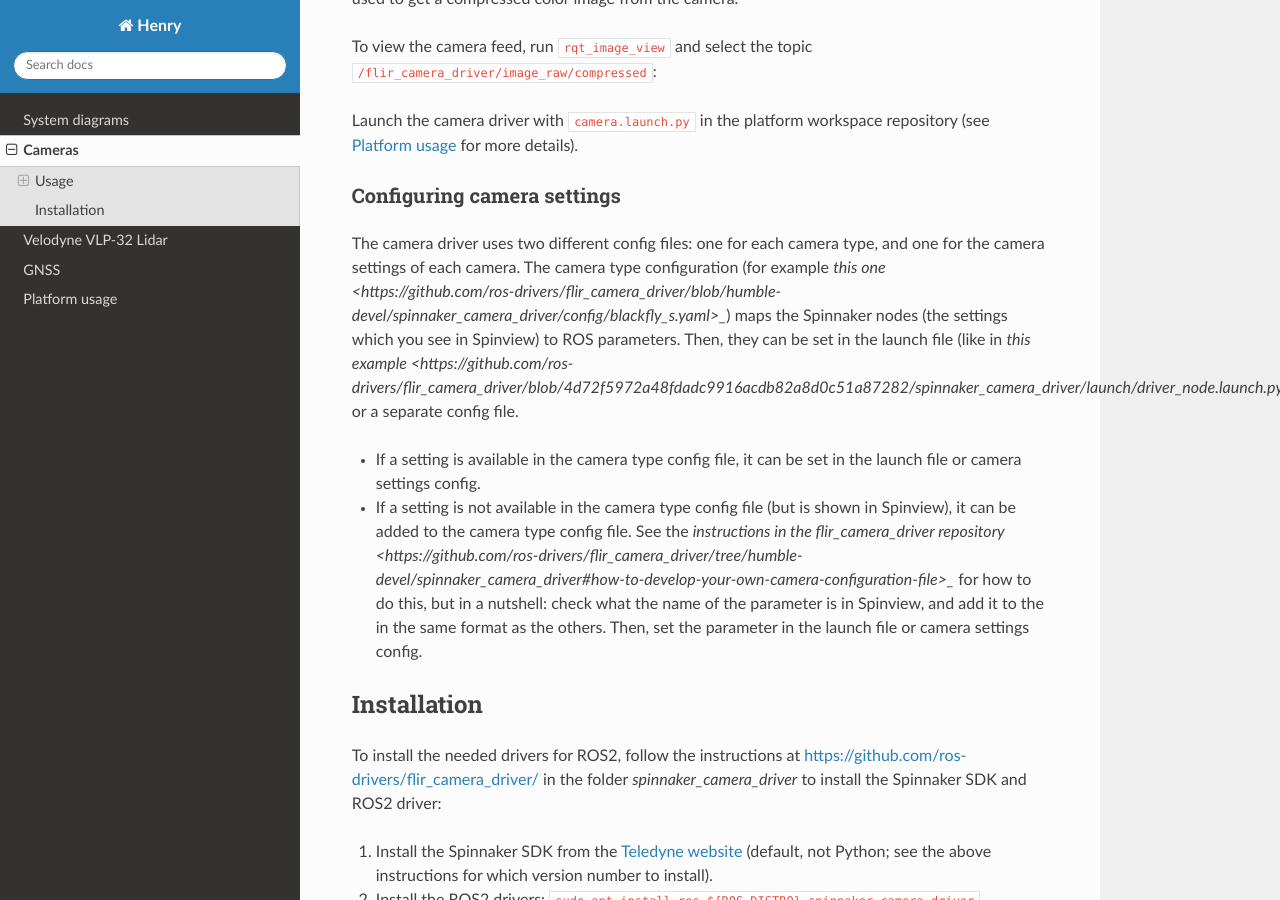
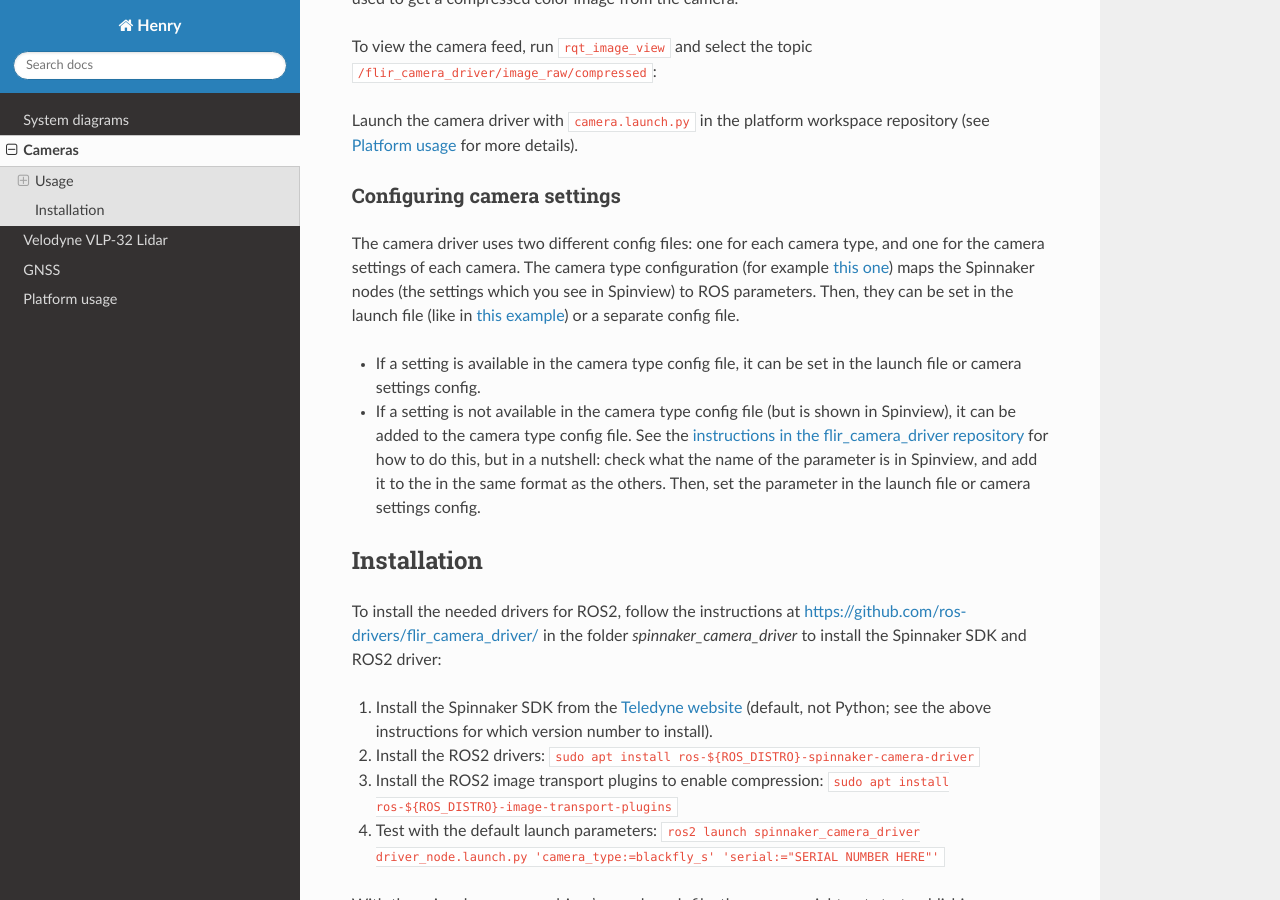
Before and after one commit to autonomymobilitylab/HenryRTD, a Sphinx documentation site: the page built from docs/source/cameras.rst, in a window 1280 px wide and 900 px high, scrolled down 447 px. Built offline with Sphinx 7.4.7 and the Read the Docs theme 3.1.0, drawn with Linux system fonts in a browser that asks for light colours.

```diff
--- a/docs/source/cameras.rst
+++ b/docs/source/cameras.rst
@@ -28,11 +28,11 @@ Configuring camera settings
 ---------------------------
 
 The camera driver uses two different config files: one for each camera type, and one for the camera settings of each camera.
-The camera type configuration (for example `this one <https://github.com/ros-drivers/flir_camera_driver/blob/humble-devel/spinnaker_camera_driver/config/blackfly_s.yaml>_`) maps the Spinnaker nodes (the settings which you see in Spinview) to ROS parameters.
-Then, they can be set in the launch file (like in `this example <https://github.com/ros-drivers/flir_camera_driver/blob/4d72f5972a48fdadc9916acdb82a8d0c51a87282/spinnaker_camera_driver/launch/driver_node.launch.py#L26>_`) or a separate config file.
+The camera type configuration (for example `this one <https://github.com/ros-drivers/flir_camera_driver/blob/humble-devel/spinnaker_camera_driver/config/blackfly_s.yaml>`_) maps the Spinnaker nodes (the settings which you see in Spinview) to ROS parameters.
+Then, they can be set in the launch file (like in `this example <https://github.com/ros-drivers/flir_camera_driver/blob/4d72f5972a48fdadc9916acdb82a8d0c51a87282/spinnaker_camera_driver/launch/driver_node.launch.py#L26>`_) or a separate config file.
 
 * If a setting is available in the camera type config file, it can be set in the launch file or camera settings config.
-* If a setting is not available in the camera type config file (but is shown in Spinview), it can be added to the camera type config file. See the `instructions in the flir_camera_driver repository <https://github.com/ros-drivers/flir_camera_driver/tree/humble-devel/spinnaker_camera_driver#how-to-develop-your-own-camera-configuration-file>_` for how to do this, but in a nutshell: check what the name of the parameter is in Spinview, and add it to the in the same format as the others. Then, set the parameter in the launch file or camera settings config.
+* If a setting is not available in the camera type config file (but is shown in Spinview), it can be added to the camera type config file. See the `instructions in the flir_camera_driver repository <https://github.com/ros-drivers/flir_camera_driver/tree/humble-devel/spinnaker_camera_driver#how-to-develop-your-own-camera-configuration-file>`_ for how to do this, but in a nutshell: check what the name of the parameter is in Spinview, and add it to the in the same format as the others. Then, set the parameter in the launch file or camera settings config.
 
 .. _installation:
 
```
Also changed, not shown: README.rst (+10 -4 lines), docs/source/gnss.rst (+6 -4 lines), docs/source/index.rst (+7 -6 lines), docs/source/lidar.rst (+4 -3 lines), docs/source/platform_usage.rst (+5 -2 lines), docs/source/system.rst (+7 -5 lines).
